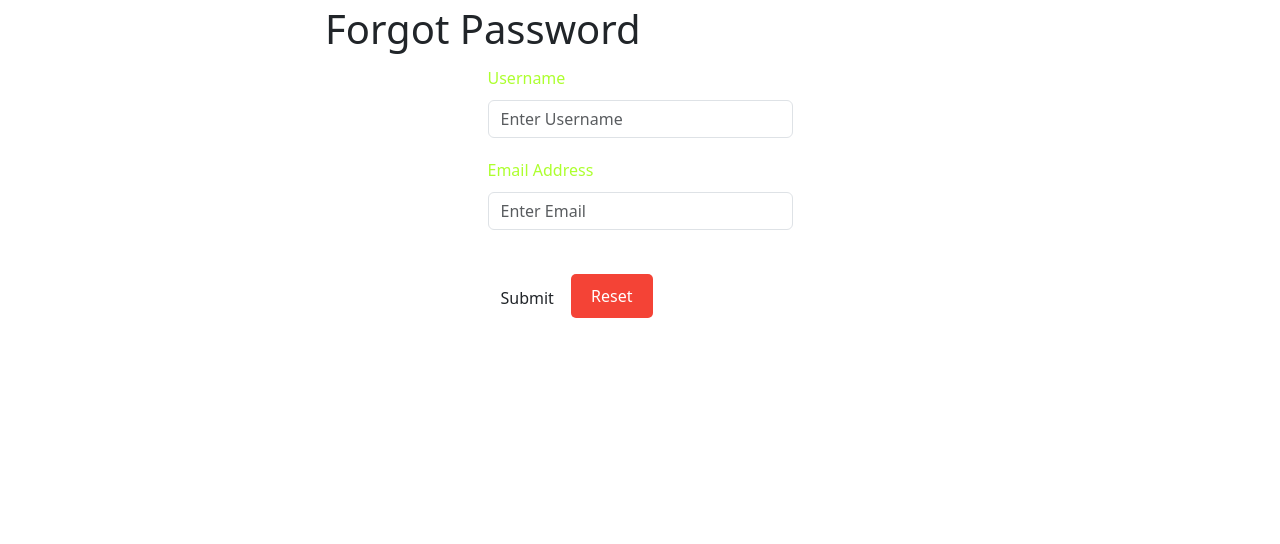
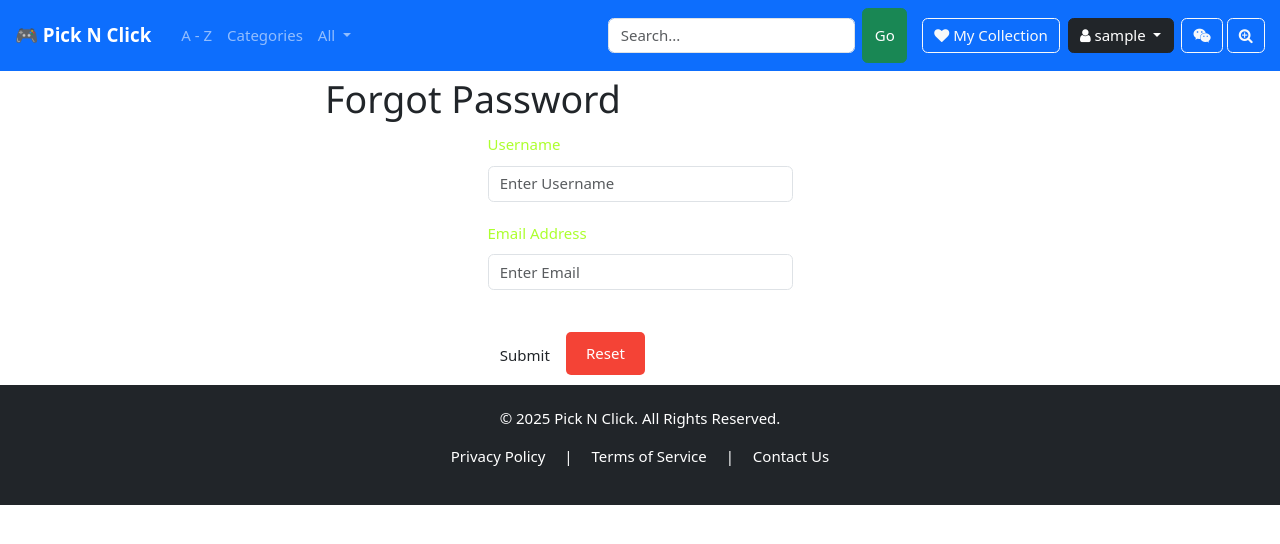
Before and after one commit to kefcabz/Pick-n-Click, a PHP site: page /forgotpwd.php in a window 1280 px wide. Shown: the top 544 px of the page. Run offline with PHP 8.4, Linux system fonts and the light colour scheme; the visitor is signed in with stand-in values (Sample User, id 1).

Commit message:
final changes

```diff
--- a/src/Components/header.php
+++ b/src/Components/header.php
@@ -37,7 +37,7 @@ if (session_status() === PHP_SESSION_NONE) session_start();
 ?>
 
 <nav class="navbar navbar-expand-lg navbar-dark bg-primary sticky-top px-3">
-    <a class="navbar-brand text-white fw-bold me-4" href="/src/Main/main.php">🎮 Pick N Click</a>
+    <a class="navbar-brand text-white fw-bold me-4" href="/Pick-n-Click/src/Main/main.php">🎮 Pick N Click</a>
 
     <!-- for small screens -->
     <button class="navbar-toggler" type="button" data-bs-toggle="collapse" data-bs-target="#navbarContent">
@@ -81,7 +81,7 @@ if (session_status() === PHP_SESSION_NONE) session_start();
         <!-- Right: profile/login + icons -->
         <div class="d-flex align-items-center">
             <?php if (!isset($_SESSION['admin_logged_in']) && (!isset($_SESSION['logged_in']) || $_SESSION['logged_in'] !== true)): ?>
-                <a href="Login/login.php" class="btn btn-outline-light me-2">
+                <a href="/Pick-n-Click/src/Login/login.php" class="btn btn-outline-light me-2">
                     <i class="fa fa-sign-in"></i> Login
                 </a>
             <?php elseif (isset($_SESSION['is_admin']) && $_SESSION['is_admin'] === true): ?>
@@ -125,9 +125,9 @@ if (session_status() === PHP_SESSION_NONE) session_start();
     document.addEventListener("DOMContentLoaded", function () {
         // Define the buttons by their IDs
         const buttons = [
-            { id: "myCollectionBtn", url: "Collection/collection.php", message: "Loading your collection..." },
-            { id: "editProfileBtn", url: "edit_profile.php", message: "Loading your profile..." },
-            { id: "viewOrdersBtn", url: "./Orders/view_orders.php", message: "Loading your orders..." }
+            { id: "myCollectionBtn", url: "/Pick-n-Click/src/Collection/collection.php", message: "Loading your collection..." },
+            { id: "editProfileBtn", url: "/Pick-n-Click/src/edit_profile.php", message: "Loading your profile..." },
+            { id: "viewOrdersBtn", url: "/Pick-n-Click/src//Orders/view_orders.php", message: "Loading your orders..." }
         ];
 
         // Function to show the loading spinner and redirect after delay
--- a/src/Login/forgotpwd.php
+++ b/src/Login/forgotpwd.php
@@ -60,6 +60,7 @@
             text-align: center;
         }
     </style>
+    <?php include'../Components/header.php'; ?>
 <link href="https://cdn.jsdelivr.net/npm/bootstrap@5.3.3/dist/css/bootstrap.min.css" rel="stylesheet">
 
 </head>
@@ -92,4 +93,5 @@
     </form>
 </div>
 </body>
+<?php include'../Components/footer.php'; ?>
 </html>
```
Also changed, not shown: src/Main/main.php (+6 -6 lines).
